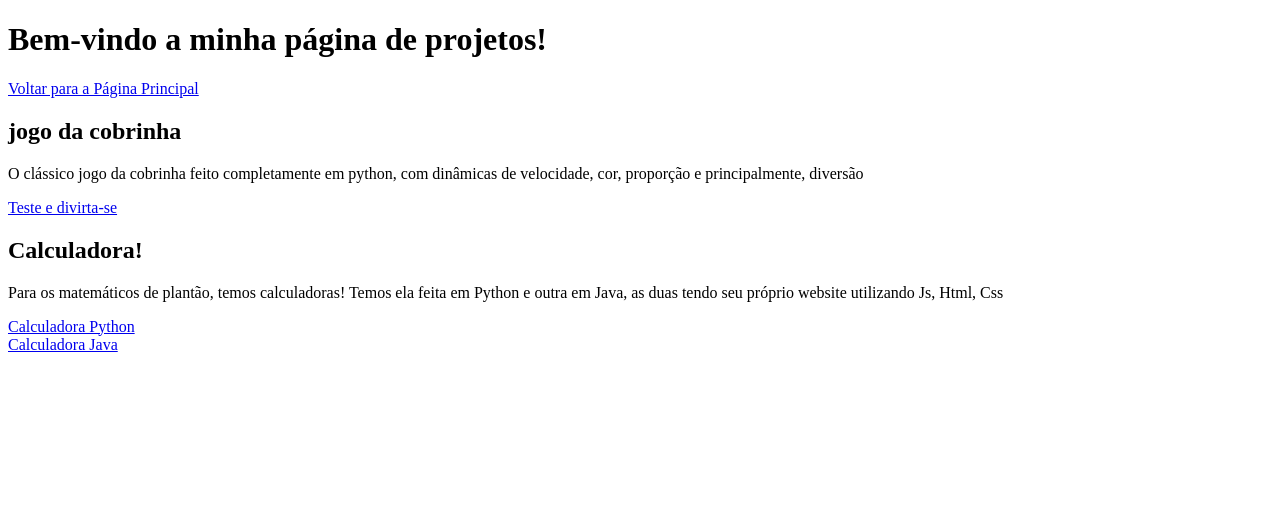
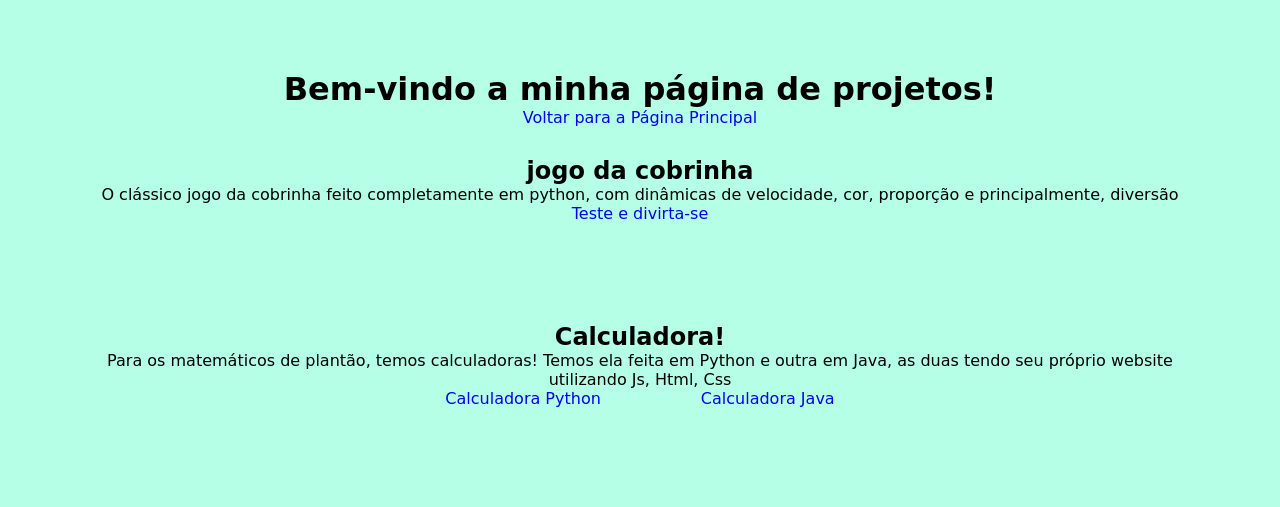
Before and after one commit to kaikinattandossantos/Site_Apresenta-o, a Flask app: page /projetos in a window 1280 px wide. Shown: the top 507 px of the page. Run offline with Flask 3, Linux system fonts and the light colour scheme.

Commit message:
projetos on

```diff
--- a/static/projetos.css
+++ b/static/projetos.css
@@ -3,3 +3,31 @@
     padding: 0;
     box-sizing: border-box;
 }
+
+body {
+    background-color: rgb(182, 255, 231);
+    font-family: cursive;
+    text-align: center;
+    padding: 70px;
+}
+
+a {
+text-decoration: none;
+}
+
+
+.calculadoras_links {
+    display:flex;
+    justify-content: center;
+    flex-wrap:wrap;
+    gap: 100px ;
+}
+
+.projetos {
+    display: flex;
+    justify-content: center;
+    flex-wrap: wrap;
+    gap: 100px ;
+    padding: 30px;
+
+}
--- a/templates/projetos.html
+++ b/templates/projetos.html
@@ -4,24 +4,33 @@
     <meta charset="UTF-8">
     <meta name="viewport" content="width=1, initial-scale=1.0">
     <title>Projetos</title>
+    <link rel="stylesheet" href="{{ url_for('static', filename='projetos.css') }}">
 </head>
+
 <body>
 
     <h1>Bem-vindo a minha página de projetos!</h1>
     <a href="{{ url_for('index') }}">Voltar para a Página Principal</a>
 
-    <h2>jogo da cobrinha</h2>
+
+    <div class="projetos">
+    <div class="jogocobra"><h2>jogo da cobrinha</h2>
     <div>
         <p>O clássico jogo da cobrinha feito completamente em python, com dinâmicas de velocidade, cor, proporção e principalmente, diversão</p>
     </div>
     <div><a href="https://github.com/kaikinattandossantos/Snake_game.git" target="_blank"> Teste e divirta-se</a></div>
-    <h2>Calculadora!</h2>
+</div>
+
+
+    <div class="calculadora"><h2>Calculadora!</h2>
     <div>
         <p>Para os matemáticos de plantão, temos calculadoras! Temos ela feita em Python e outra em Java, as duas tendo seu próprio website utilizando Js, Html, Css</p>
     <div>
-
-    <a href="https://github.com/kaikinattandossantos/Calculadora_python.git" target="_blank" >Calculadora Python </a> <br>
-    <a href="https://github.com/kaikinattandossantos/Calculadora.Java.git" target="_blank"> Calculadora Java</a>
-
+<div class="calculadoras_links">
+    <div class="cal_python"><a href="https://github.com/kaikinattandossantos/Calculadora_python.git" target="_blank" >Calculadora Python </a> <br></div>
+    <div class="cal_java"><a href="https://github.com/kaikinattandossantos/Calculadora.Java.git" target="_blank"> Calculadora Java</a> </div>
+</div>
+</div>
+</div>
 </body>
 </html>
```
